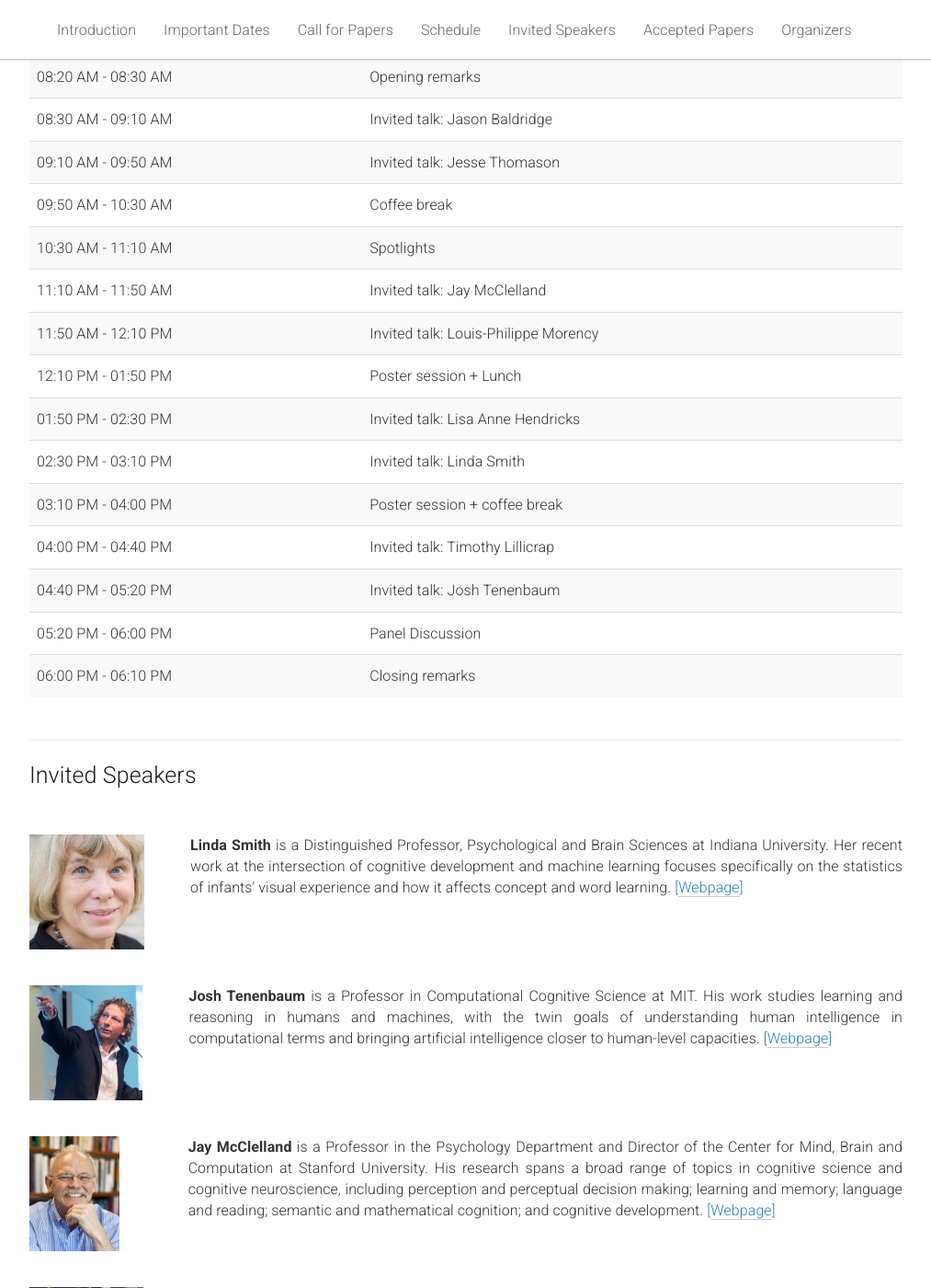
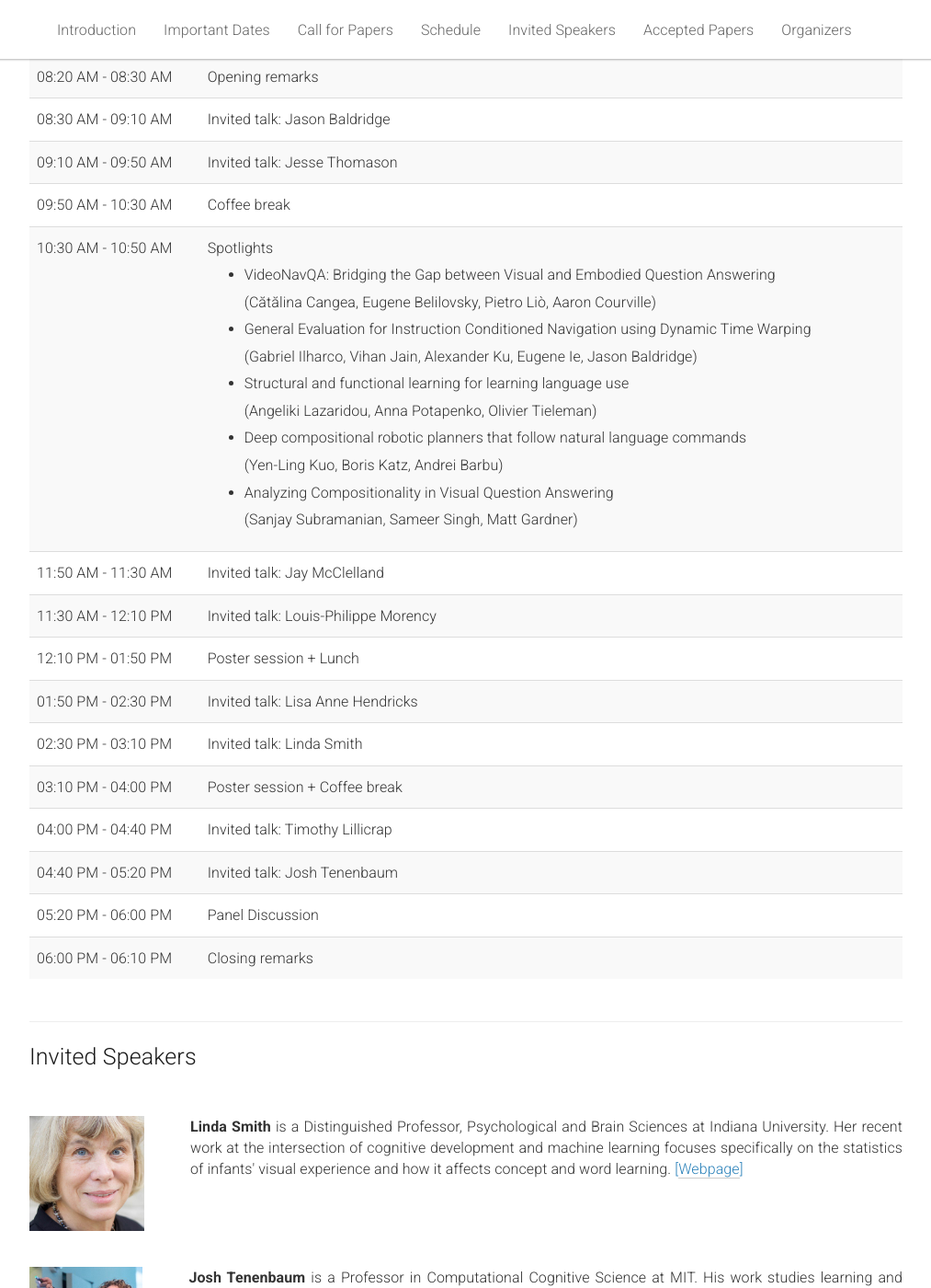
Before and after one commit to vigilworkshop/vigilworkshop.github.io, a Jekyll site: the page built from _pages/home.md, in a window 1280 px wide and 1400 px high, scrolled down 2208 px. Shown: the whole window at 92% size, without its empty margins (133-1146 px from the left). Built offline with Jekyll 4.4.1, drawn with Linux system fonts in a browser that asks for light colours.

Commit message:
Updates schedule

```diff
--- a/_pages/home.md
+++ b/_pages/home.md
@@ -172,15 +172,31 @@ acknowledgements: ""
           <td>Coffee break</td>
         </tr>
         <tr>
-          <td>10:30 AM - 11:10 AM</td>
-          <td>Spotlights</td>
+          <td>10:30 AM - 10:50 AM</td>
+          <td>
+            Spotlights
+            <ul>
+            <li>VideoNavQA: Bridging the Gap between Visual and Embodied Question Answering<br>
+            (Cătălina Cangea, Eugene Belilovsky, Pietro Liò, Aaron Courville)</li>
+            <li>General Evaluation for Instruction Conditioned Navigation using Dynamic Time Warping<br>
+            (Gabriel Ilharco, Vihan Jain, Alexander Ku, Eugene Ie, Jason Baldridge)
+            </li>
+            <li>Structural and functional learning for learning language use<br>
+            (Angeliki Lazaridou, Anna Potapenko, Olivier Tieleman)
+            </li>
+            <li>Deep compositional robotic planners that follow natural language commands<br>
+            (Yen-Ling Kuo, Boris Katz, Andrei Barbu)</li>
+            <li>Analyzing Compositionality in Visual Question Answering<br>
+            (Sanjay Subramanian, Sameer  Singh, Matt Gardner)</li>
+            </ul>
+          </td>
         </tr>
         <tr>
-          <td>11:10 AM - 11:50 AM</td>
+          <td>11:50 AM - 11:30 AM</td>
           <td>Invited talk: Jay McClelland</td>
         </tr>
         <tr>
-          <td>11:50 AM - 12:10 PM</td>
+          <td>11:30 AM - 12:10 PM</td>
           <td>Invited talk: Louis-Philippe Morency  </td>
         </tr>
         <tr>
@@ -197,7 +213,7 @@ acknowledgements: ""
         </tr>
         <tr>
           <td>03:10 PM - 04:00 PM</td>
-          <td>Poster session + coffee break</td>
+          <td>Poster session + Coffee break</td>
         </tr>
         <tr>
           <td>04:00 PM - 04:40 PM</td>
```
